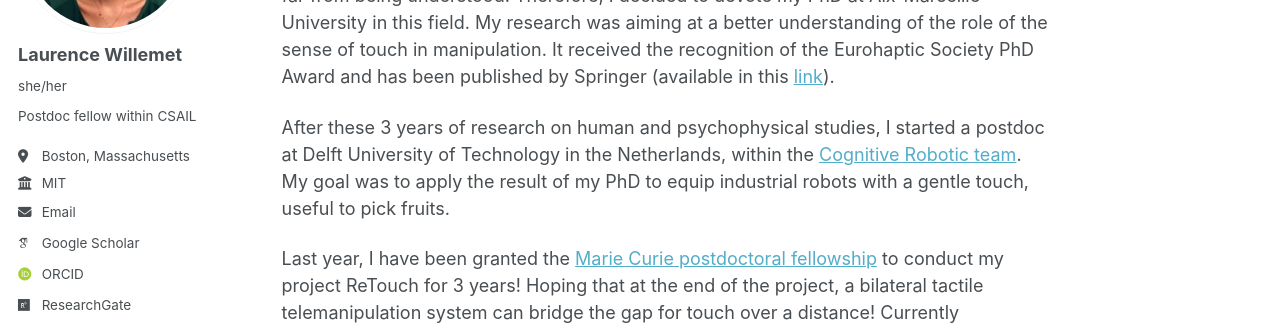
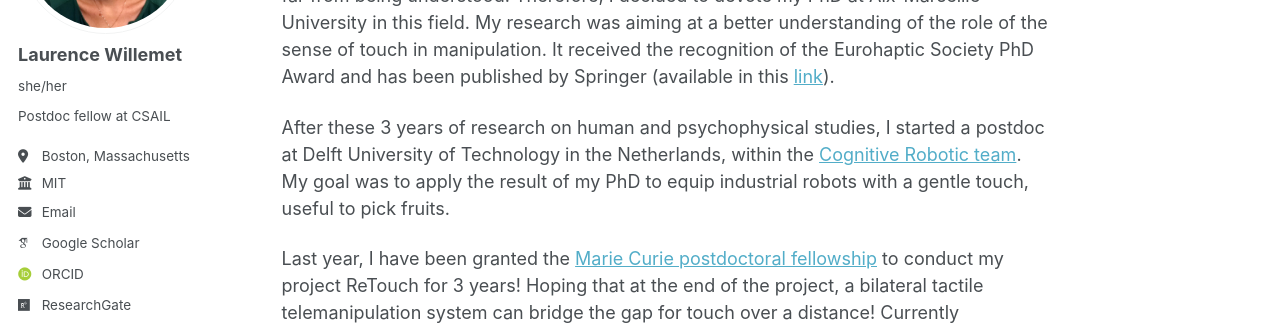
Before and after one commit to lwillemet/lwillemet.github.io, a Jekyll site: the page built from _pages/about.md, in a window 1280 px wide. Shown: the part 247-572 px from the top of the page. Built offline with Jekyll 4.4.1, drawn with Linux system fonts in a browser that asks for light colours; some web fonts are replaced.

Commit message:
Update _config.yml

```diff
--- a/_config.yml
+++ b/_config.yml
@@ -24,7 +24,7 @@ author:
   avatar           : "laurence-headshot.jpg"
   name             : "Laurence Willemet"
   pronouns         : "she/her" # example: "she/her"
-  bio              : "Postdoc fellow within CSAIL"
+  bio              : "Postdoc fellow at CSAIL"
   location         : "Boston, Massachusetts"
   employer         : "MIT"
   uri              : # URL
@@ -270,7 +270,7 @@ defaults:
       type: portfolio
     values:
       layout: single
-      author_profile: false
+      author_profile: true
       share: true
       comment: true
   # _talks
```
